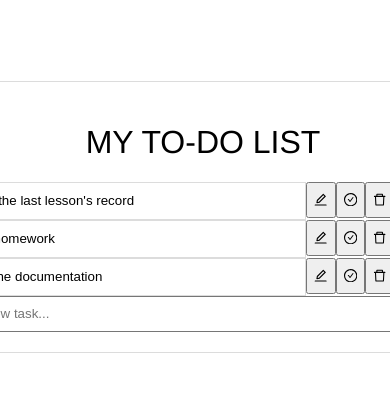
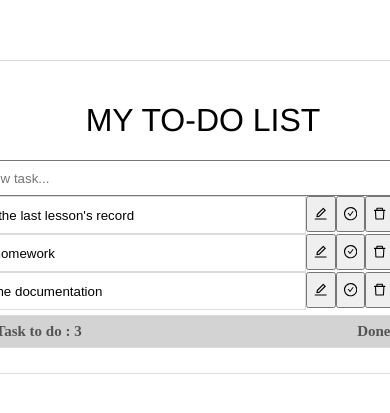
Before and after one commit to Natalina27/pasv_todolist_fe4, a React (Create React App) app: page / in a window 390 px wide. Shown: the part 213-626 px from the top of the page. Built offline with nearby package versions, Linux system fonts and the light colour scheme.

Commit message:
changed edit mode

```diff
--- a/src/components/App/App.js
+++ b/src/components/App/App.js
@@ -1,9 +1,10 @@
 import React, {useState} from 'react';
-import {TodoList} from '../TodoList/TodoList';
+import {TodoList} from './TodoList/TodoList';
 import { v4 as uuid } from 'uuid';
 
 import s from  './App.module.css';
-import {TodoForm} from "../TodoForm/TodoForm";
+import {TodoForm} from "./TodoForm";
+import {Footer} from "./Footer";
 
 export const App = () => {
 
@@ -26,7 +27,6 @@ export const App = () => {
         }
     ];
     const [list, setList] = useState(initialState);
-
 
     const handleAddNewTask = value => {
         const newList =[...list, {
@@ -53,13 +53,13 @@ export const App = () => {
         setList(newList);
     }
 
-    const taskDown = (idx) => {
+    const handleTaskDown = (idx) => {
         const newTask = [...list];
         newTask.splice(idx + 1, 0, newTask.splice(idx, 1)[0]);
         setList(newTask);
     }
 
-    const taskUp = (idx) => {
+    const handleTaskUp = (idx) => {
         if(idx !== 0) {
             const newTask = [...list];
             newTask.splice(idx - 1, 0, newTask.splice(idx, 1)[0]);
@@ -67,26 +67,28 @@ export const App = () => {
         }
     }
 
-    const todoListJSX = list.map((el, i)=>(
-        <TodoList key={el.id}
-                  id={el.id}
-                  idx={i}
-                  isDone={el.isDone}
-                  isEdit={el.isEdit}
-                  title={el.title}
-                  doneTask={handleDoneTask}
-                  deleteTask={handleDeleteTask}
-                  taskDown={taskDown}
-                  taskUp={taskUp}
-        />
-    ));
+    const handleEditItem = (id, todo) => {
+        const newList = list.map(el=>{
+            el= el.id === id ? {...el, todo} : el;
+            return el;
+        });
+        setList(newList);
+    }
 
-  return (
+    return (
     <div className={s.app}>
         <div className={s.todo}>
             <h1 className={s.title}>MY TO-DO LIST</h1>
-            {todoListJSX}
             <TodoForm addNewTask={handleAddNewTask}/>
+            <TodoList
+                list={list}
+                deleteTask={handleDeleteTask}
+                doneTask={handleDoneTask}
+                taskDown={handleTaskDown}
+                taskUp={handleTaskUp}
+                taskEdit={handleEditItem}
+            />
+            <Footer todo={list.length} done={list.length}/>
         </div>
     </div>
   );
--- /dev/null
+++ b/src/components/App/Footer/index.js
@@ -0,0 +1,15 @@
+import React from 'react';
+
+
+import s from './style.module.css';
+
+export const Footer = ({todo, done}) => {
+    return (
+        <div className={s.wrap}>
+            <div className={s.text}>
+                <span> Task to do  : {todo}  </span>
+                <span> Done : {done}</span>
+            </div>
+        </div>
+    );
+};
--- /dev/null
+++ b/src/components/App/Footer/style.module.css
@@ -0,0 +1,32 @@
+.wrap{
+    width: 100%;
+    border: gainsboro 1px solid;
+}
+
+.text{
+    display: flex;
+    justify-content: space-between;
+    margin: 10px;
+    font-size: 15px;
+    font-weight: bold;
+    color: #545454;
+}
+
+@media(min-width: 320px) and (max-width: 768px){
+    .wrap{
+        justify-content: space-between;
+        width: 85%;
+        padding: 2px 5px;
+        border-radius: 10px;
+        background-color: #d3d3d3;
+        margin: 5px;
+    }
+
+    .text{
+        margin: 5px;
+        font-size: 15px;
+        font-weight: bold;
+        color: #545454;
+
+    }
+}
--- a/src/components/TodoForm/TodoForm.js
+++ b/src/components/App/TodoForm/index.js
@@ -1,6 +1,7 @@
 import React, {useState} from 'react';
 import { Form, Input, Button } from 'antd';
 import { PlusCircleOutlined } from '@ant-design/icons';
+
 
 import s from './TodoForm.module.css';
 
--- /dev/null
+++ b/src/components/App/TodoList/TodoItem/index.js
@@ -0,0 +1,69 @@
+import React, {useState} from 'react';
+import clx from "classnames";
+import s from "../TodoList.module.css";
+import {Button, Form, Input} from "antd";
+import {EditOutlined, CheckCircleOutlined, DeleteOutlined, ArrowUpOutlined, ArrowDownOutlined } from '@ant-design/icons';
+
+export const TodoItem = (
+    {
+        id,
+        idx,
+        title,
+        isDone,
+        isEdit,
+        doneTask,
+        deleteTask,
+        taskDown,
+        taskUp,
+        taskEdit
+    }
+) => {
+
+    const [edit, setEdit] = useState(isEdit);
+    const [updateTodo, setUpdateTodo] = useState(title);
+
+    const handleInput = (e) => setUpdateTodo(e.target.value);
+
+    const handlerSaveButton = () => {
+        taskEdit(id, updateTodo);
+        setEdit(false);
+    }
+
+    const style = clx({
+        [s.form]: true,
+        [s.done]: isDone
+    });
+
+    return (
+        <Form className={style}>
+            {edit ? (
+                    <div className={style}>
+                        <Input value={updateTodo} className={s.todolist} onChange={handleInput}/>
+                        <Button className={s.editButton} onClick={handlerSaveButton}>
+                            Save
+                        </Button>
+                    </div>
+                ) : (
+                        <div className={style}>
+                            <Input value={updateTodo} className={s.todolist} />
+                            <Button className={s.editButton} onClick={() => setEdit(true)}>
+                                <EditOutlined />
+                            </Button>
+                        </div>
+                    )}
+            <Button className={s.editButton} onClick={() => doneTask(id)}>
+                <CheckCircleOutlined/>
+            </Button>
+            <Button className={s.editButton} onClick={() => deleteTask(id)}>
+                <DeleteOutlined/>
+            </Button>
+            <Button className={s.editButton} onClick={()=>taskUp(idx)}>
+                <ArrowUpOutlined />
+            </Button>
+            <Button className={s.editButton} onClick={()=>taskDown(idx)}>
+                <ArrowDownOutlined />
+            </Button>
+        </Form>
+    )
+
+};
--- /dev/null
+++ b/src/components/App/TodoList/TodoList.js
@@ -0,0 +1,25 @@
+import React from 'react';
+import {TodoItem} from "./TodoItem";
+
+export const TodoList = (
+    {list, doneTask, deleteTask, taskDown, taskUp, taskEdit}
+    ) => {
+
+    return (
+        list.map((el, i)=>(
+            <TodoItem key={el.id}
+                      id={el.id}
+                      idx={i}
+                      todo={el}
+                      isDone={el.isDone}
+                      isEdit={el.isEdit}
+                      title={el.title}
+                      doneTask={doneTask}
+                      deleteTask={deleteTask}
+                      taskDown={taskDown}
+                      taskUp={taskUp}
+                      taskEdit={taskEdit}
+            />
+    ))
+    )
+};
--- a/src/components/TodoList/TodoList.js
+++ /dev/null
@@ -1,52 +0,0 @@
-import React, {useState} from 'react';
-import {Button, Form, Input} from "antd";
-import {EditOutlined, CheckCircleOutlined, DeleteOutlined, ArrowUpOutlined, ArrowDownOutlined} from '@ant-design/icons';
-import clx from 'classnames';
-
-import s from './TodoList.module.css';
-
-export const TodoList = (
-    {title, id, isDone, isEdit, doneTask, deleteTask, taskDown, taskUp, idx}) => {
-
-    const [edit, setEdit] = useState(isEdit);
-    const [changedTitle, setChangedTitle] = useState(title);
-
-    const onEdit = () =>{
-        setChangedTitle(edit ? 'write new task...' : changedTitle);
-        setEdit(!edit);
-    };
-
-    const inputHandled = (e) => setChangedTitle(e.target.value);
-
-    const style = clx({
-        [s.form]: true,
-        [s.done]: isDone
-    });
-
-    return (
-        <Form className={style}>
-            <Input value={changedTitle}
-                   className={s.todolist}
-                   onChange={inputHandled}
-            />
-            <Button className={s.editButton}
-                    onClick={onEdit}
-            >
-                <EditOutlined/>
-            </Button>
-            <Button className={s.editButton} onClick={() => doneTask(id)}>
-                <CheckCircleOutlined/>
-            </Button>
-            <Button className={s.editButton} onClick={() => deleteTask(id)}>
-                <DeleteOutlined/>
-            </Button>
-            <Button className={s.editButton} onClick={()=>taskUp(idx)}>
-                <ArrowUpOutlined />
-            </Button>
-            <Button className={s.editButton} onClick={()=>taskDown(idx)}>
-                <ArrowDownOutlined />
-            </Button>
-        </Form>
-    )
-
-};
```
Also changed, not shown: src/components/App/TodoForm/TodoForm.module.css (renamed from src/components/TodoForm/TodoForm.module.css), src/components/App/TodoList/TodoItem/styles.module.css (added), src/components/App/TodoList/TodoList.module.css (renamed from src/components/TodoList/TodoList.module.css).
